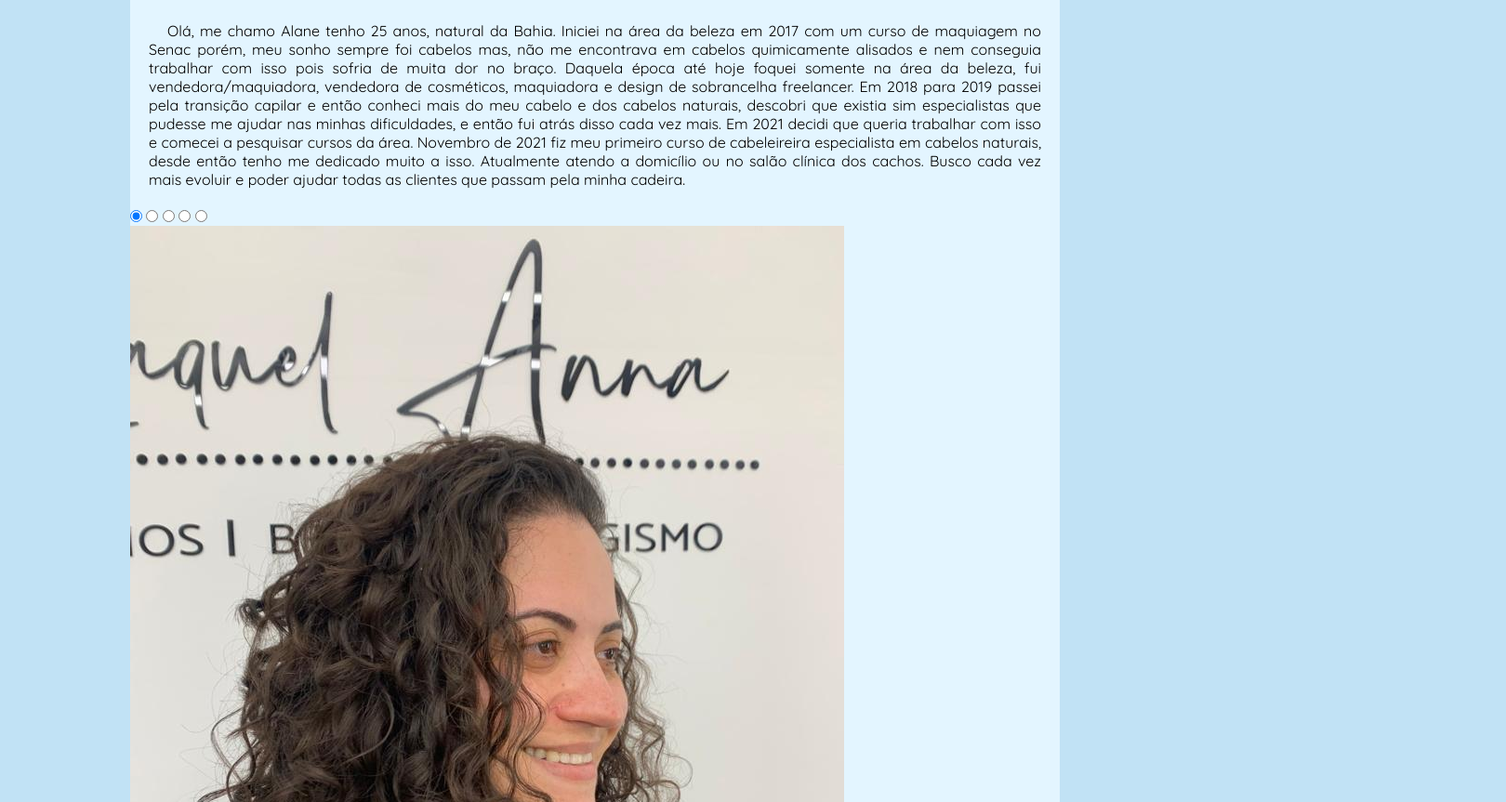
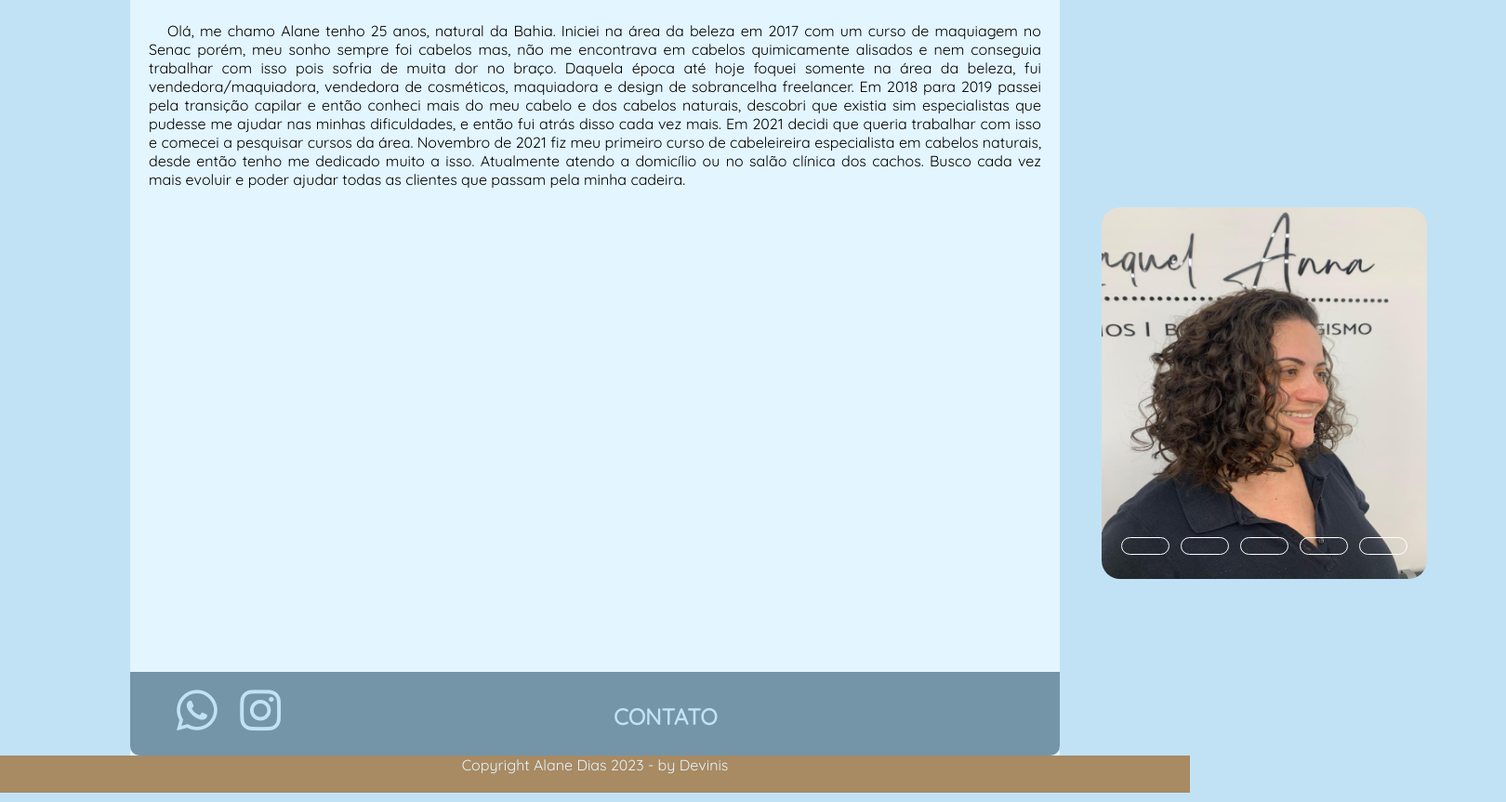
Before and after one commit to viniscsantos/Alane-Hair, a plain HTML site: page index.html in a window 1280 px wide. Shown: the part 193-1056 px from the top of the page at 93% size, 1620 px wide, since content can reach past the window. Drawn offline with Linux system fonts and the light colour scheme; a web font is replaced by a local one.

Commit message:
update 1.0

```diff
--- a/css/estilo.css
+++ b/css/estilo.css
@@ -70,7 +70,114 @@ article > p {
 	text-align: justify;
 	text-indent: 20px;
 }
+/*formatação de imagens*/
+input {
+	display: none;
+}
+
+div#fotos {
+	position: relative;
+	top: 100px;
+
+}
+
+.content {
+	height: 400px;
+	width: 350px;
+	border-radius: 20px;
+	overflow: hidden;
+	position: relative;
+	left: 162%;
+	margin-top: 100px;
+	margin-left: -400px;
+	transform: translate(-50%, -50%);
+}
+
+.navigation	{
+	position: absolute;
+	bottom: 20px;
+	left: 50%;
+	transform: translate(-50%);
+	display: flex;
+}
+
+.bar {
+	bottom: auto;
+	width: 50px;
+	height: 17px;
+	border: 1px solid #fff;
+	margin: 6px;
+	border-radius: 50px;
+	cursor: pointer;
+	transition: .4s;
+}
+
+.slides {
+	display: flex;
+	width: 500%;
+	height: 100%;
+}
+
+.slide {
+	width: 20%;
+	height: .6s;
+}
+
+.slide img {
+	width: 100%;
+	height: 100%;
+}
+
+#slide1:checked ~ .s1 {
+	margin-left: 0;
+	transition: .6s;
+}
+
+#slide2:checked ~ .s1 {
+	margin-left: -20%;
+	transition: .6s;
+}
+
+#slide3:checked ~ .s1 {
+	margin-left: -40%;
+	transition: .6s;
+}
+
+#slide4:checked ~ .s1 {
+	margin-left: -60%;
+	transition: .6s;
+}
+
+#slide5:checked ~ .s1 {
+	margin-left: -80%;
+	transition: .6s;
+}
+
+aside > nav {
+	background-color: var(--cor0);
+	height: 90px;
+}
+aside > nav > ul > li {
+	display: inline-block;
+	font-size: 50px;
+
+	color: var(--cor2);
+}
+aside > nav > ul > li > a {
+	position: relative;
+	text-align: center;
+	top: 10px;
+	padding: 10px;
+	color: var(--cor2);
+}
+aside > nav > ul > h2 {
+	position: relative;
+	left: 50%;
+	bottom: 30px;
+	color: var(--cor2);
+}
 footer {
 	background-color: #A88A63;
+	text-align: center;
 	color: var(--cor1);
 }
--- a/index.html
+++ b/index.html
@@ -63,12 +63,12 @@
                 </div>
             </div>
         </div>
-        <aside >
-            <h2>Contatos</h1>
+        <aside>
             <nav>
                 <ul >
                     <li><a class="whatsapp-link" href="https://wa.me/5511960865543?text=sua%20mensagem" target="_blank"><i class="fa-brands fa-whatsapp"></i></a></li>
                     <li><a href="https://www.instagram.com/alanesdias__/" target="_blank"><i class="fa-brands fa-instagram"></i></a></li>
+                    <h2>CONTATO</h2>
                 </ul>
             </nav>
         </aside>
```
